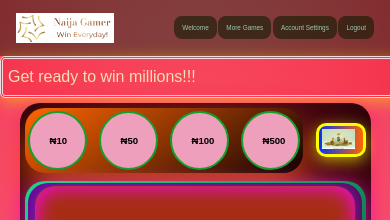
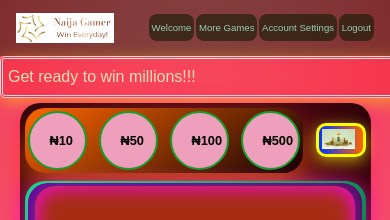
Before and after one commit to stanleyssc/redesigned, a website: page public/slot.html in a window 390 px wide. Shown: the top 220 px of the page. Drawn offline with Linux system fonts and the light colour scheme; no server answers.

Commit message:
Update style.css

```diff
--- a/public/style.css
+++ b/public/style.css
@@ -706,7 +706,7 @@ button:hover {
   text-decoration: none;
   transition: color 0.2s ease-in;
   background-color: hsl(84deg 81% 6% / 60%);
-  padding-inline:8px;
+  padding-inline:3px;
   padding-block: 8px;
   border-radius: 0.5rem;
   font-size: 0.9rem;
@@ -765,11 +765,9 @@ margin-block-end: 0em;
 /* Mobile optimization */
 @media screen and (max-width: 580px) {
 .links {
-  font-size: 0.4rem;
-  column-gap: 1rem;
-  row-gap: 0.7rem;
+  font-size: 0.6rem;
 }
 .bet-button {
-  font-size: 0.6rem;
+  font-size: 0.8rem;
 }
 }
```
